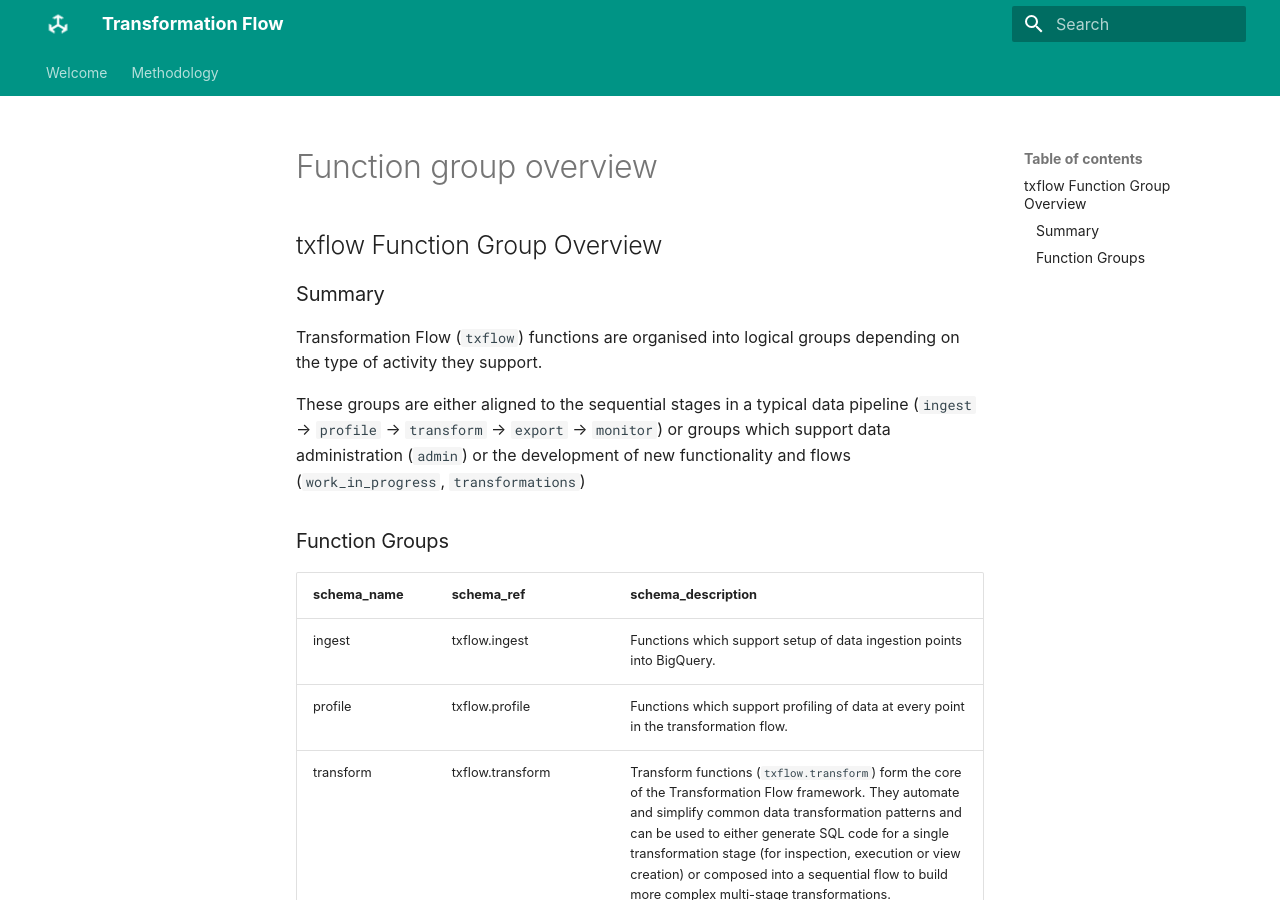
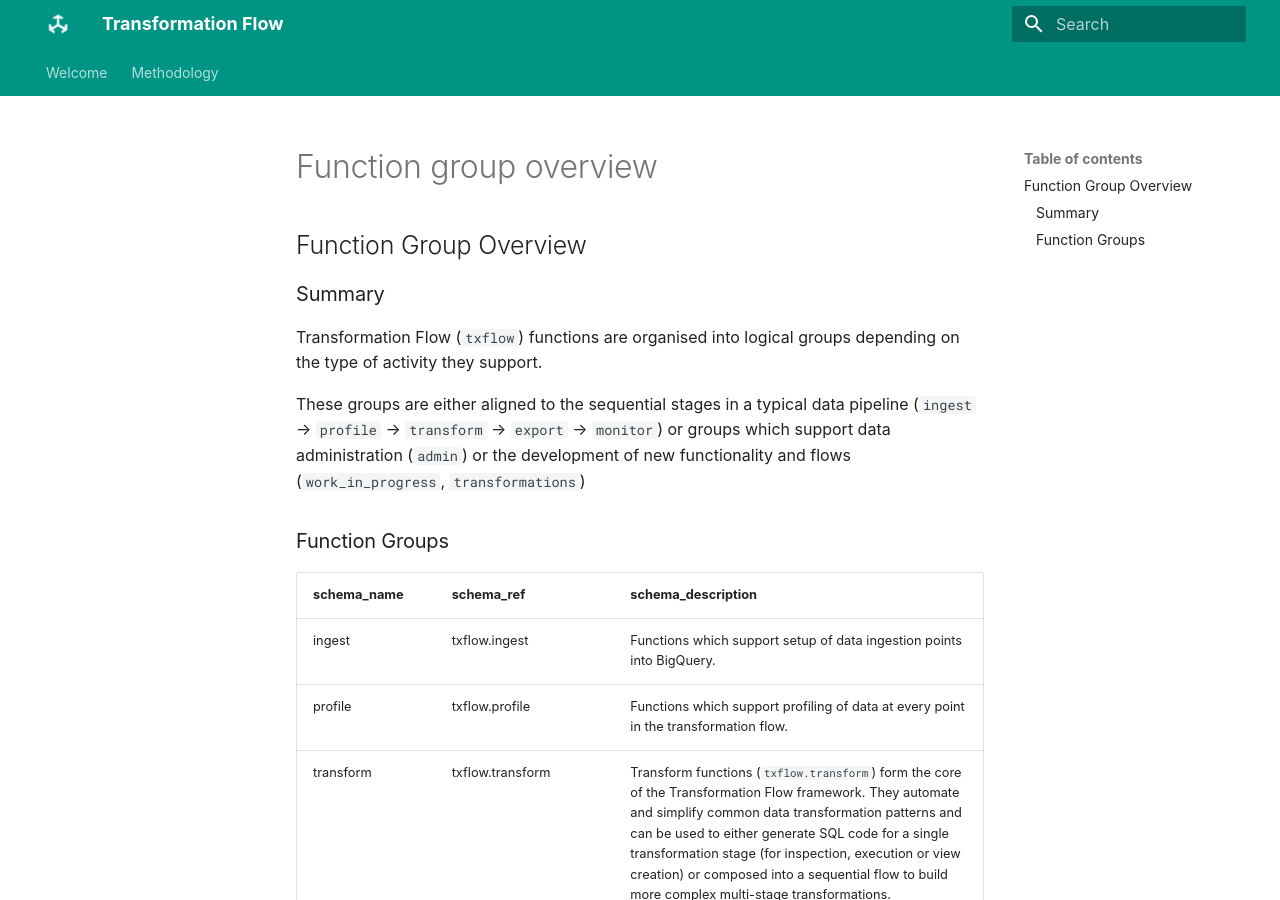
Before and after one commit to transformationflow/transformationflow.github.io, an MkDocs documentation site: the page built from docs/function-group-overview.md, in a window 1280 px wide and 900 px high. Built offline with MkDocs 1.6.1 and Material for MkDocs 9.7.7, drawn with Linux system fonts in a browser that asks for light colours; some web fonts are replaced; comment, search, counter and statistics services are not loaded.

Commit message:
minor edit

```diff
--- a/docs/function-group-overview.md
+++ b/docs/function-group-overview.md
@@ -1,4 +1,4 @@
-# txflow Function Group Overview
+# Function Group Overview
 
 ## Summary
 Transformation Flow (`txflow`) functions are organised into logical groups depending on the type of activity they support.
```
